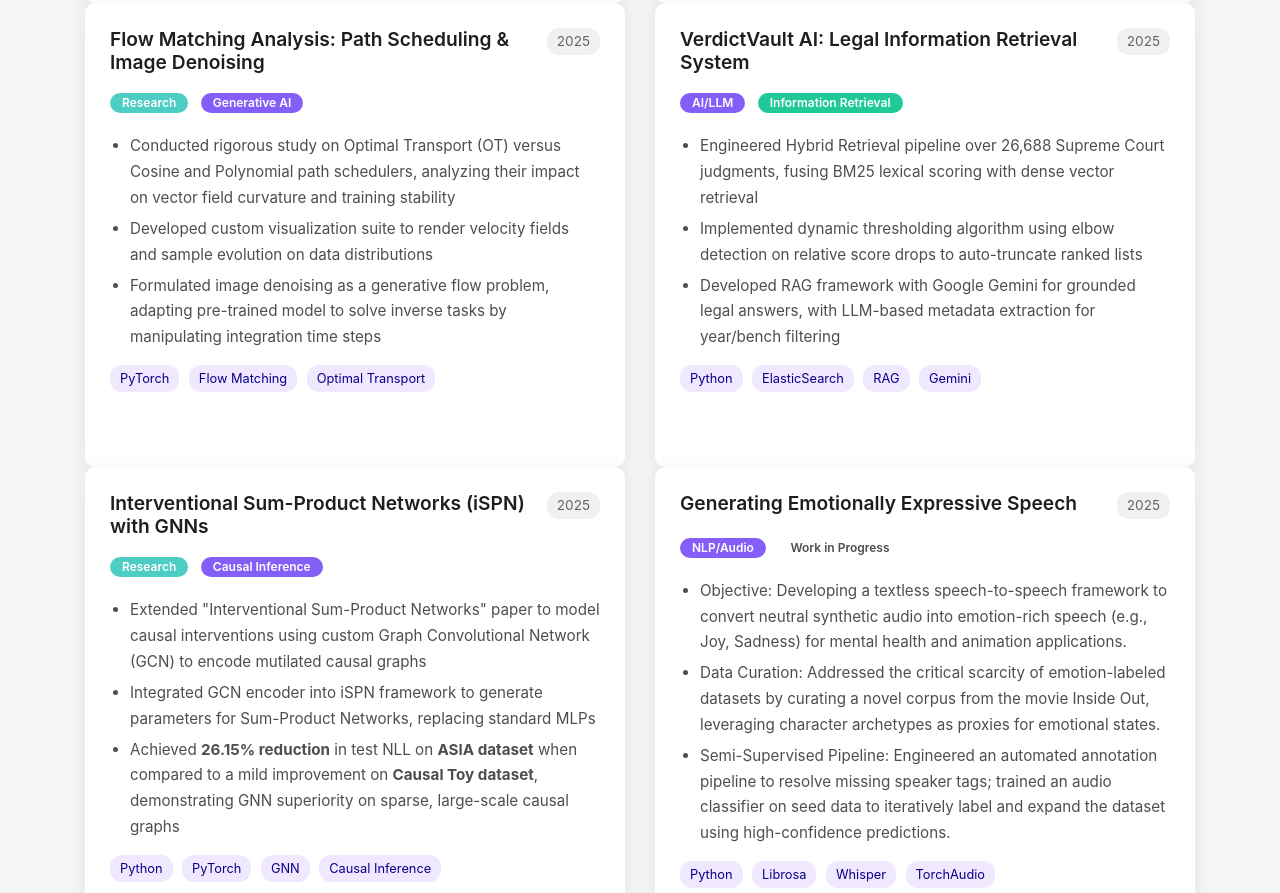
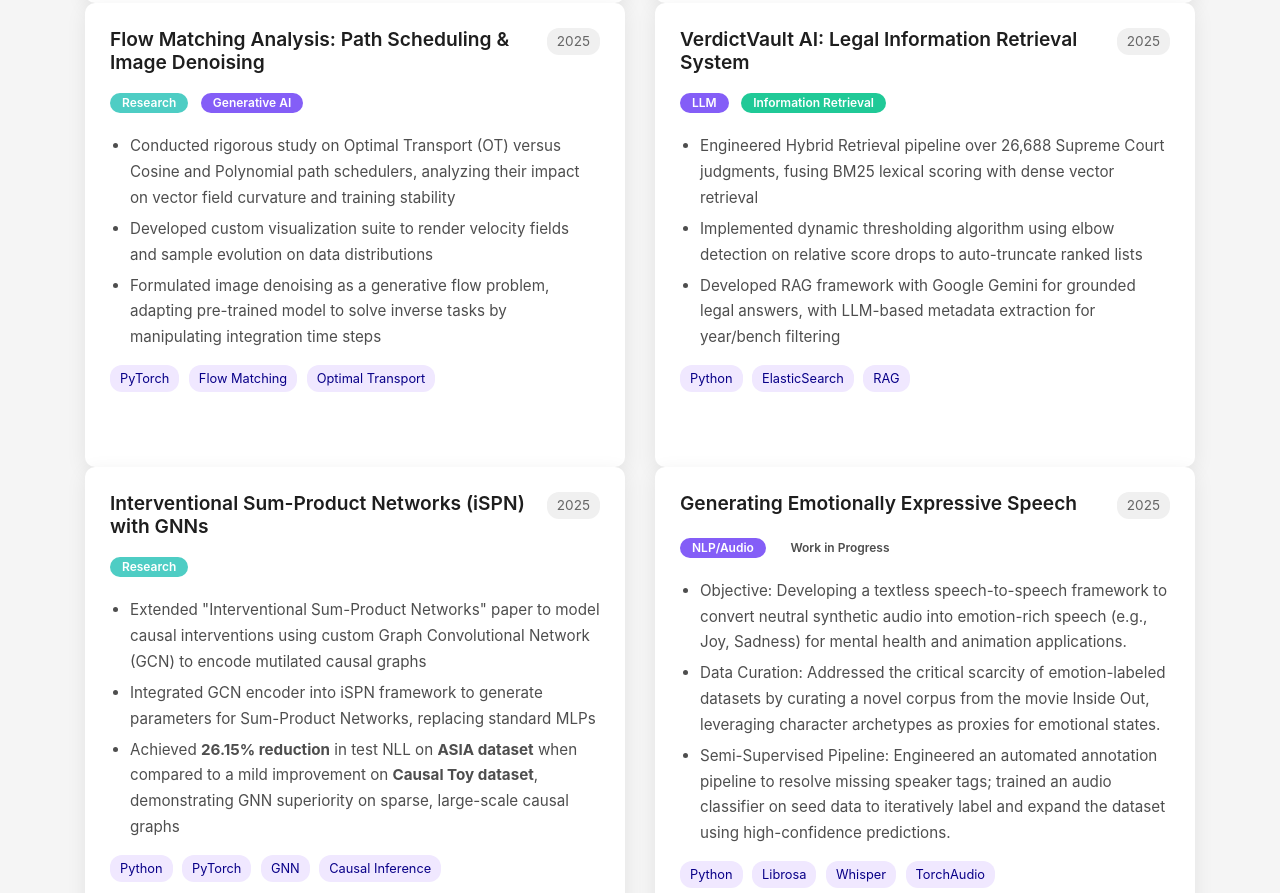
Before and after one commit to VISHNU-SHREERAM/vishnu-shreeram.github.io, a plain HTML site: page projects.html in a window 1280 px wide. Shown: the part 1687-2580 px from the top of the page. Drawn offline with Linux system fonts and the light colour scheme.

Commit message:
Small update

```diff
--- a/projects.html
+++ b/projects.html
@@ -239,7 +239,7 @@
               <span class="project-date">2025</span>
             </div>
             <div class="project-badges">
-              <span class="badge badge-ai">AI/LLM</span>
+              <span class="badge badge-ai">LLM</span>
               <span class="badge badge-ml">Information Retrieval</span>
             </div>
             <div class="project-description">
@@ -253,7 +253,6 @@
               <span class="tech-tag">Python</span>
               <span class="tech-tag">ElasticSearch</span>
               <span class="tech-tag">RAG</span>
-              <span class="tech-tag">Gemini</span>
             </div>
           </div>
         </div>
@@ -265,7 +264,6 @@
             </div>
             <div class="project-badges">
               <span class="badge badge-research">Research</span>
-              <span class="badge badge-ai">Causal Inference</span>
             </div>
             <div class="project-description">
               <ul>
```
Also changed, not shown: 2 other files.
